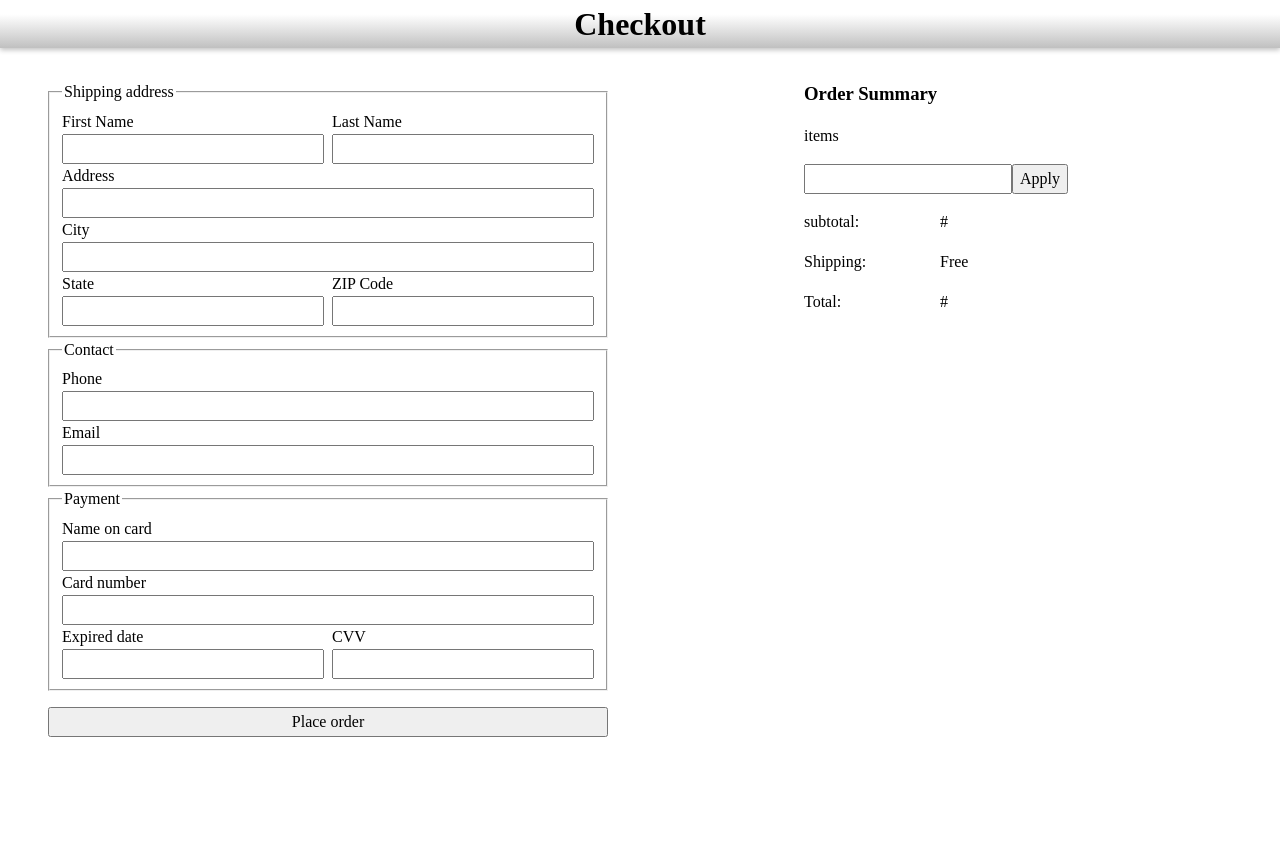
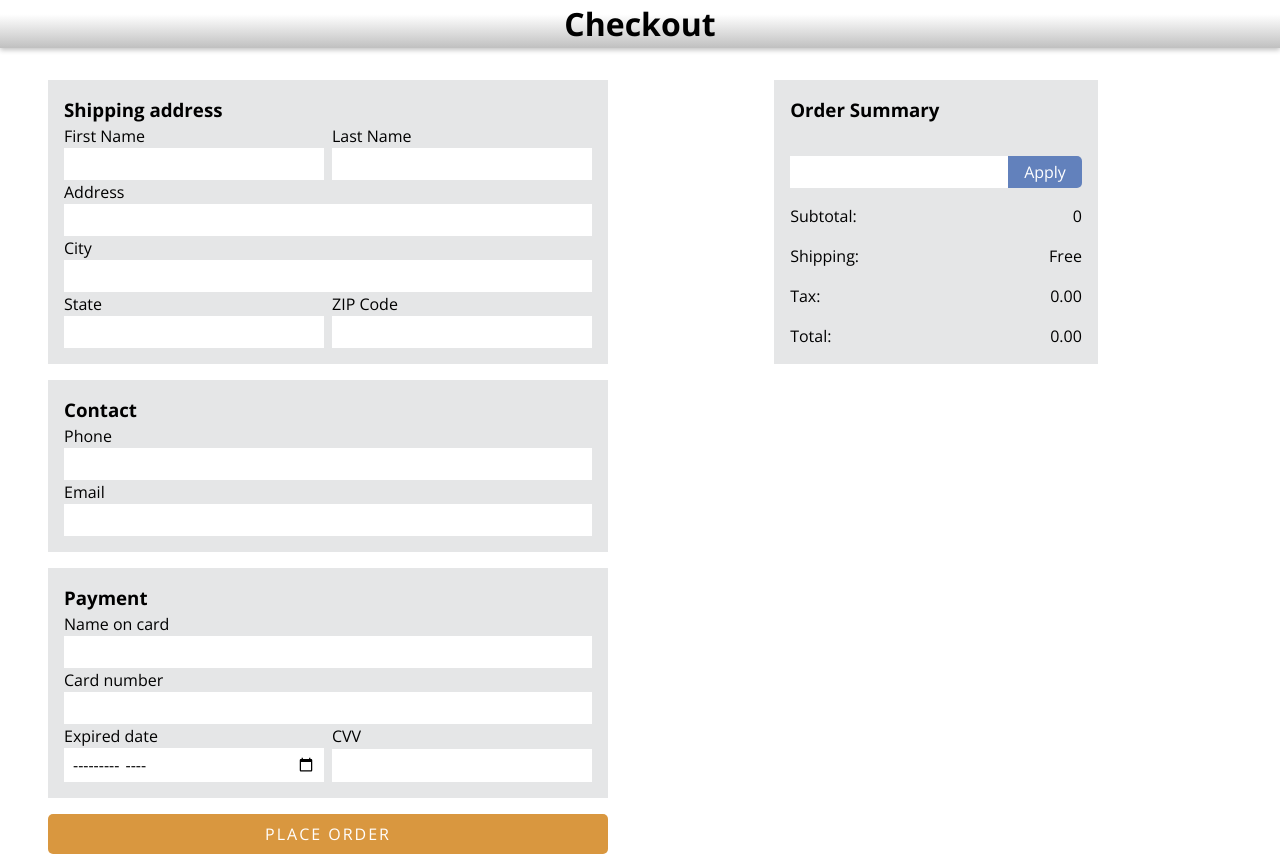
Before and after one commit to w1216linw/shopwise, a React (Vite) app: page /checkout in a window 1280 px wide. Before the commit the page ends 800 px from the top, so only its background shows below. Built offline with nearby package versions, Linux system fonts and the light colour scheme.

Commit message:
feat: checkout page

```diff
--- a/index.html
+++ b/index.html
@@ -4,6 +4,9 @@
     <meta charset="UTF-8" />
     <link rel="icon" type="image/x-icon" href="/favicon.ico" />
     <meta name="viewport" content="width=device-width, initial-scale=1.0" />
+    <link rel="preconnect" href="https://fonts.googleapis.com">
+    <link rel="preconnect" href="https://fonts.gstatic.com" crossorigin>
+    <link href="https://fonts.googleapis.com/css2?family=Open+Sans:wght@400;700&display=swap" rel="stylesheet">
     <title>shopping cart</title>
   </head>
   <body>
--- a/src/index.css
+++ b/src/index.css
@@ -1,5 +1,6 @@
+
+
 :root {
-
   --clr-primary-light: hsl(219, 40%, 56%);
   --clr-primary-dark: hsl(219, 65%, 47%);
   --clr-primary-base: hsl(220, 18%, 29%);
@@ -12,6 +13,8 @@
 
   --clr-neutral-100: hsl(0, 0%, 100%);
   --clr-neutral-200: hsl(0, 0%, 80%);
+
+  --ff-base : 'Open Sans', sans-serif;
 
   --fs-200: .5rem;
   --fs-300: .75rem;
@@ -39,6 +42,7 @@ html, body {
 }
 body {
   line-height: 1.5;
+  font-family: var(--ff-base);
   -webkit-font-smoothing: antialiased;
 }
 img, picture, video, canvas, svg {
@@ -213,8 +217,11 @@ a {
 }
 
 /* checkout page */
-.checkout {
+.checkout input{
+  padding: 0.25rem 0.5rem;
+  border: 0;
 }
+
 .checkout-header {
   width: 100%;
   background: linear-gradient(white 30%, rgb(192, 192, 192));
@@ -234,19 +241,52 @@ a {
   max-width: 35rem;
 }
 
+.input-wrapper {
+  background-color: rgb(229, 230, 231);
+  padding: 1rem;
+}
+
 .checkout-btn {
   max-width: 35rem;
+  text-transform: uppercase;
+  padding-block: .5rem;
+  letter-spacing: 2px;
 }
 
 .order-summary {
+  background-color: rgb(229, 230, 231);
+  padding: 1rem;
   max-width: 35rem;
+  height: max-content;
+}
+
+.coupon-btn {
+  border-top-left-radius: 0;
+  border-bottom-left-radius: 0;
+}
+
+.order-items {
+  display: flex;
+  flex-direction: column;
+  gap: 0.25rem;
+}
+
+.order-item {
+  background-color: white;
+  padding: 0.15rem
+}
+
+.order-item-img {
+  width: 3rem;
+  aspect-ratio: 1;
+  object-fit: contain;
 }
 
 .checkout-container .flex-group {
   --gap: .5rem;
 }
 
-.checkout-container .flex-group > * {
+.checkout-container .flex-group > div {
   flex-basis: 100%;
 }
 
@@ -264,7 +304,7 @@ a {
   }
 }
 
-@media (min-width: 55em) {
+@media (min-width: 58em) {
   .checkout-container {
     --row-gap: 1rem;
     grid-template-columns: minmax(1rem, 1fr) minmax(0, 50rem) minmax(0, 40rem) minmax(1rem, 1fr);
@@ -286,8 +326,17 @@ a {
 }
 
 /* Success */
+.confirmation-header,
+.confirmation-detail {
+  margin-inline: auto;
+  max-width: 40rem;
+  padding: 2rem;
+  border-bottom: 2px solid rgb(175, 175, 175);
+}
 
-
+.confirmation-detail > div{
+  text-align: start;
+}
 /* utility */
 .fs-200 {
   font-size: var(--fs-200);
--- a/src/pages/Checkout.tsx
+++ b/src/pages/Checkout.tsx
@@ -1,12 +1,17 @@
 import { useSelector } from "react-redux";
 import { RootState } from "../store/store";
 import { useNavigate } from "react-router-dom";
+import { getTotal } from "../utility/utilFn";
 
 export default function Checkout() {
 
   const navigate = useNavigate();
 
   const { items } = useSelector((state: RootState) => state.cart);
+
+  const subtotal = getTotal(items);
+  const tax = (subtotal * .1).toFixed(2);
+  const total = (subtotal + +tax).toFixed(2);
 
   const handleSubmit = () => {
     navigate('/checkout/success');
@@ -18,9 +23,9 @@ export default function Checkout() {
         <h1>Checkout</h1>
       </header>
       <section className="checkout-container">
-        <form className="checkout-form">
-          <fieldset className="input-wrapper">
-            <legend>Shipping address</legend>
+        <form className="checkout-form flow" id="checkout-form" onSubmit={() => handleSubmit()}>
+          <div className="input-wrapper">
+            <h3>Shipping address</h3>
             <div className="flex-group">
               <div>
                 <label htmlFor="fName">First Name</label>
@@ -49,9 +54,9 @@ export default function Checkout() {
                 <input id="zip Code" type="text" />
               </div>
             </div>
-          </fieldset>
-          <fieldset className="input-wrapper">
-            <legend>Contact</legend>
+          </div>
+          <div className="input-wrapper">
+            <h3>Contact</h3>
             <div>
               <label htmlFor="Phone">Phone</label>
               <input id="Phone" type="text" />
@@ -60,50 +65,63 @@ export default function Checkout() {
               <label htmlFor="Email">Email</label>
               <input id="Email" type="email" />
             </div>
-          </fieldset>
-          <fieldset>
-            <legend>Payment</legend>
+          </div>
+          <div className="input-wrapper">
+            <h3>Payment</h3>
             <div>
               <label htmlFor="cardName">Name on card</label>
               <input id="cardName" type="text" />
             </div>
             <div>
               <label htmlFor="cardNumber">Card number</label>
-              <input id="cardNumber" type="text" />
+              <input id="cardNumber" type="text" pattern="^[0-9]{16}$"/>
             </div>
             <div className="flex-group">
               <div>
                 <label htmlFor="cardExp">Expired date</label>
-                <input id="cardNumber" type="text" />
+                <input id="cardNumber" type="month" />
               </div>
               <div>
                 <label htmlFor="cvv">CVV</label>
-                <input id="cvv" type="text" />
+                <input id="cvv" type="text" pattern="^[0-9]{3,4}$" required/>
               </div>
             </div>
-          </fieldset>
+          </div>
         </form>
         <section className="order-summary flow">
           <h1>Order Summary</h1>
-          <div>items</div>
-          <div >
-            <input type="text" />
-            <button>Apply</button>
+          <div className="order-items">
+            {
+              items.map(item => (
+                <div className="order-item flex-group space-between">
+                  <img className="order-item-img" src={item.image} alt={item.title} />
+                  <p>Qty: {item.quantities}</p>
+                </div>
+              ))
+            }
+          </div>
+          <div style={{display: 'flex'}}>
+            <input type="text" style={{flexBasis: '100%'}}/>
+            <button className="coupon-btn btn" data-color='blue' >Apply</button>
           </div>
           <div className="flex-group">
-            <p>subtotal:</p>
-            <p>#</p>
+            <p>Subtotal:</p>
+            <p>{subtotal}</p>
           </div>
           <div className="flex-group">
             <p>Shipping:</p>
             <p>Free</p>
           </div>
           <div className="flex-group">
+            <p>Tax:</p>
+            <p>{tax}</p>
+          </div>
+          <div className="flex-group">
             <p>Total:</p>
-            <p>#</p>
+            <p>{total}</p>
           </div>
         </section>
-        <button className="checkout-btn" type="submit" onClick={() => handleSubmit()}>Place order</button>
+        <button className="checkout-btn btn" data-color="orange" form="checkout-form" type="submit">place order</button>
       </section>
     </main>
   );
--- a/src/pages/Success.tsx
+++ b/src/pages/Success.tsx
@@ -1,21 +1,30 @@
 import { Link } from "react-router-dom";
 
 export default function Success() {
-
   const confirmationNumber = () => {
-    const code = "UVWXYZA1B2C3D4E5F6G7H8J9K0LMNPQRST"
-    let confirmation = '';
-    for(let i = 0; i < 12; ++i)
-      confirmation += code[Math.floor(Math.random()*code.length)];
+    const code = "UVWXYZA1B2C3D4E5F6G7H8J9K0LMNPQRST";
+    let confirmation = "";
+    for (let i = 0; i < 12; ++i)
+      confirmation += code[Math.floor(Math.random() * code.length)];
 
     return confirmation;
-  }
+  };
 
   return (
     <div className="text-align-center">
-      <h1>Order placed</h1>
-      <h2>Confirmation Number: {confirmationNumber()}</h2>
-      <Link to='/'>Home</Link>
+      <header className="confirmation-header">
+        <h1>Order placed</h1>
+        <p>Thank you for shopping with us.</p>
+      </header>
+      <div className="confirmation-detail">
+        <h2>Confirmation Number: {confirmationNumber()}</h2>
+        <div>
+          <p>Name: john doe</p>
+          <p>Address: 1234 S ABC ST City, AB, 123456</p>
+          <p>Tracking: 123456789ABC </p>
+        </div>
+      </div>
+      <Link to="/">Home</Link>
     </div>
-  )
+  );
 }
```
